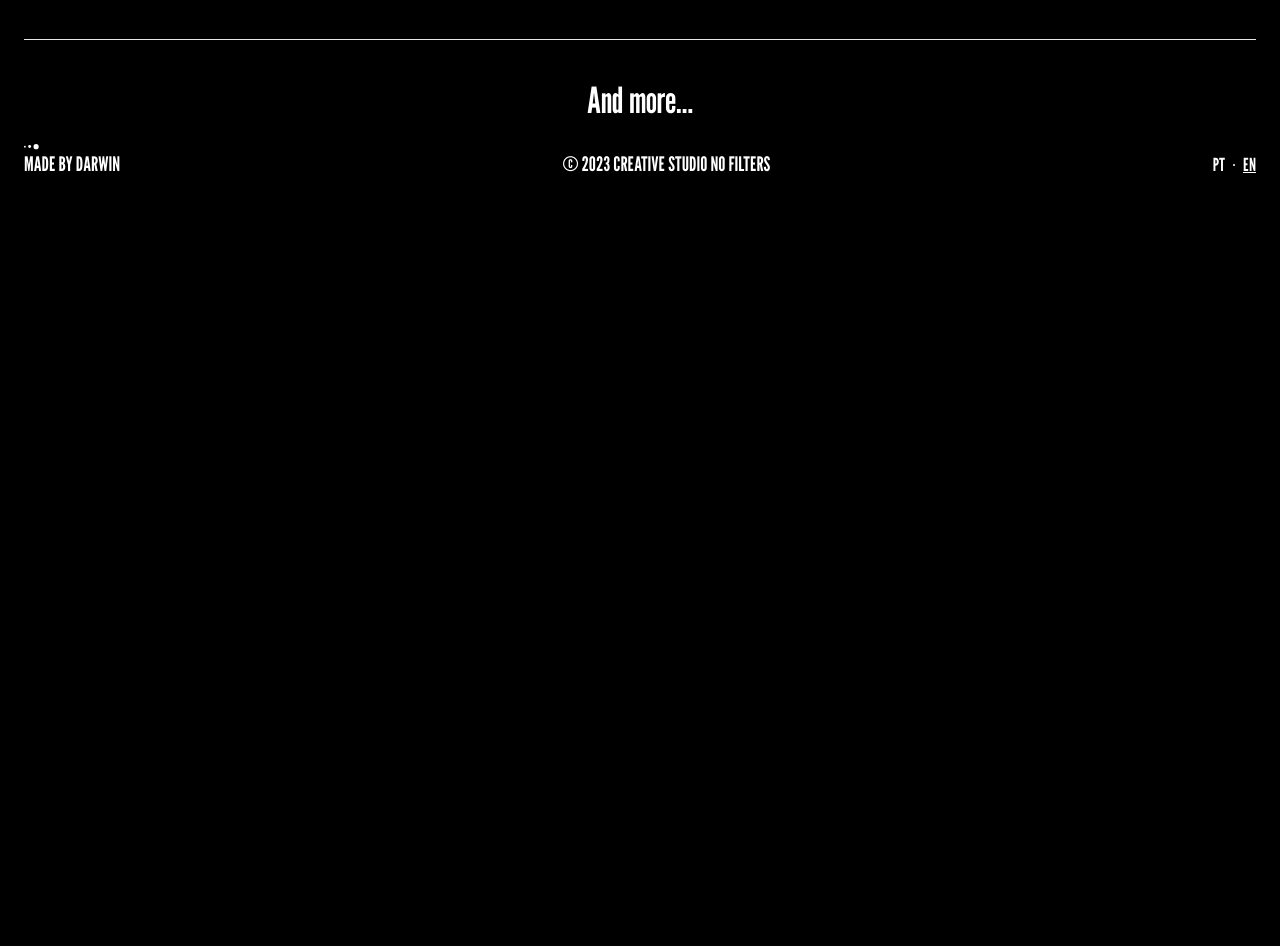
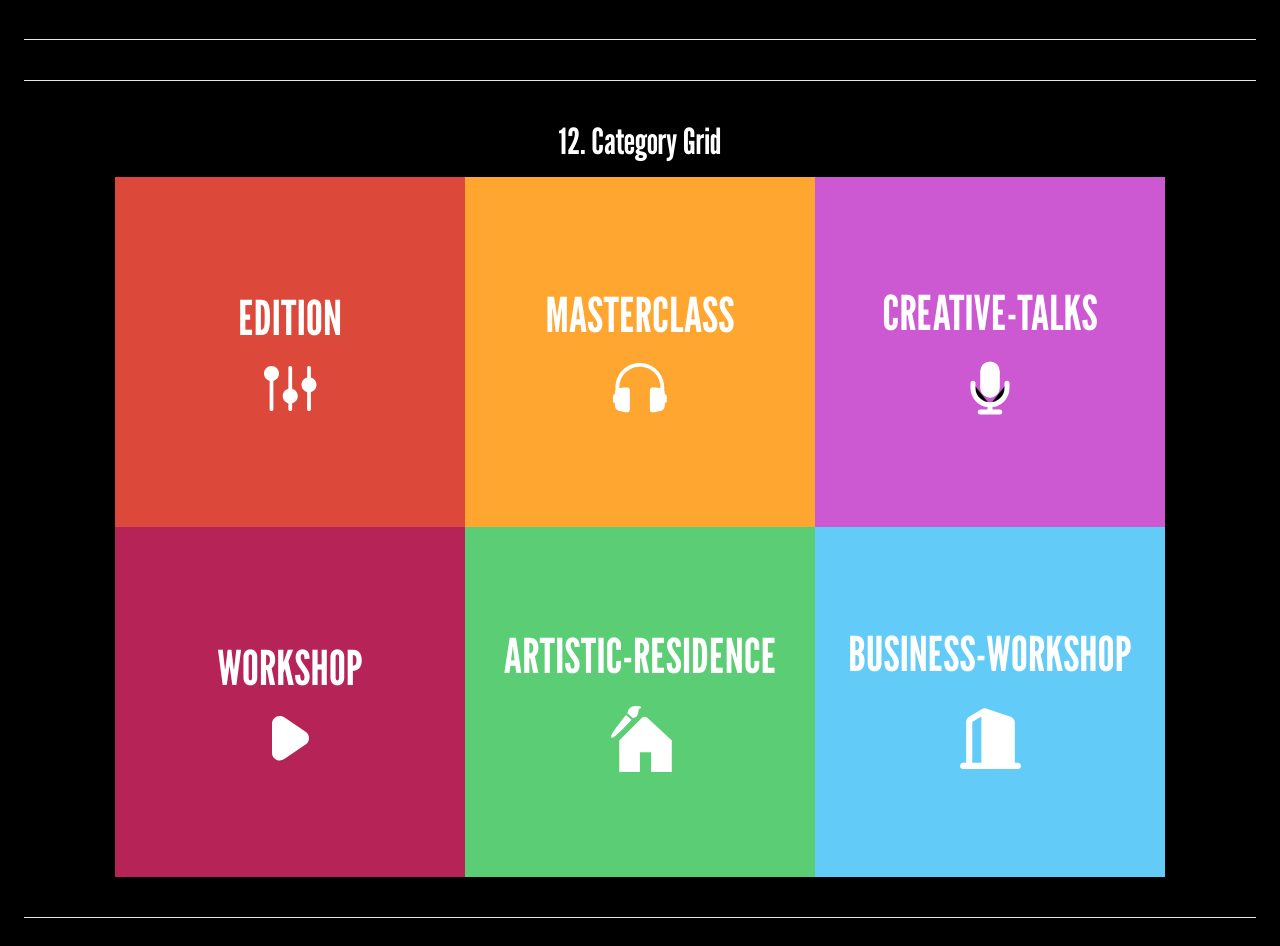
Before and after one commit to cdm-mps/creativestudio, a Next.js app in the folder fe/: page /en/design-system in a window 1280 px wide. Shown: the part 5046-5992 px from the top of the page. Before the commit the page ends 5249 px from the top, so only its background shows below. Built offline with nearby package versions, Linux system fonts and the light colour scheme.

Commit message:
feat: Add CategoryGrid to Design System

```diff
--- a/fe/app/[locale]/design-system/page.tsx
+++ b/fe/app/[locale]/design-system/page.tsx
@@ -18,6 +18,7 @@ import BeneditaPereiera from "@assets/images/BeneditaPereira.png";
 import CarolinaLeite from "@assets/images/CarolinaLeite.png";
 import MentorEventBar from "@components/MentorEventBar/MentorEventBar";
 import MentorIdentifier from "@components/MentorIdentifier/MentorIdentifier";
+import CategoryGrid from "@components/CategoryGrid/CategoryGrid";
 
 const LocalTitle = ({ index, title }: { index?: number; title: string }) => {
   return (
@@ -311,6 +312,15 @@ export default function Home() {
         </div>
       </div>
       <Divider />
+      {/* -------------- CATEGORY GRID --------------*/}
+      <Divider />
+      <div className="flex flex-col items-center gap-4 px-3">
+        <LocalTitle index={12} title="Category Grid" />
+        <div className="flex flex-wrap items-center gap-4">
+          <CategoryGrid />
+        </div>
+      </div>
+      <Divider />
       {/* -------------- FOOTER --------------*/}
       <div className="flex flex-col items-center gap-4">
         <LocalTitle title={t("footer")} />
```
